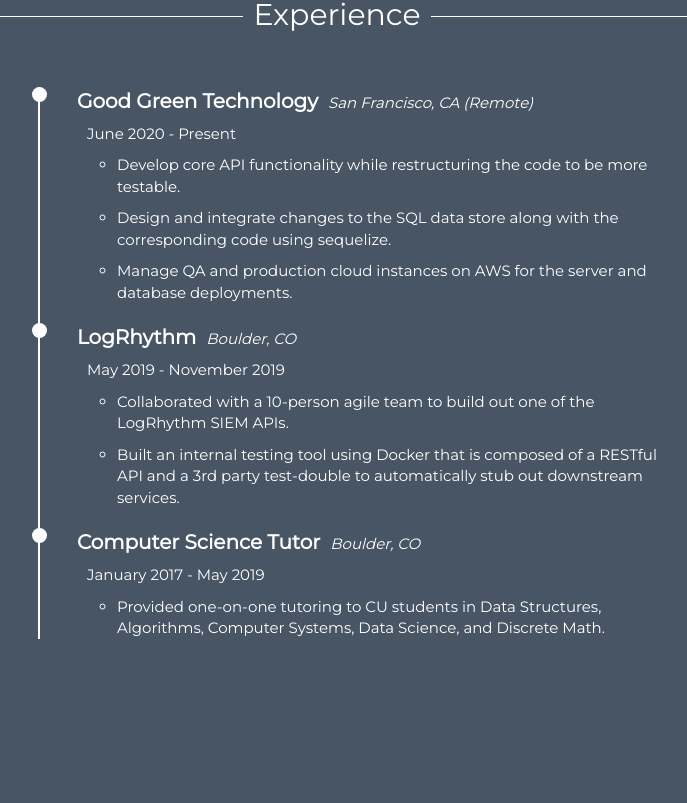
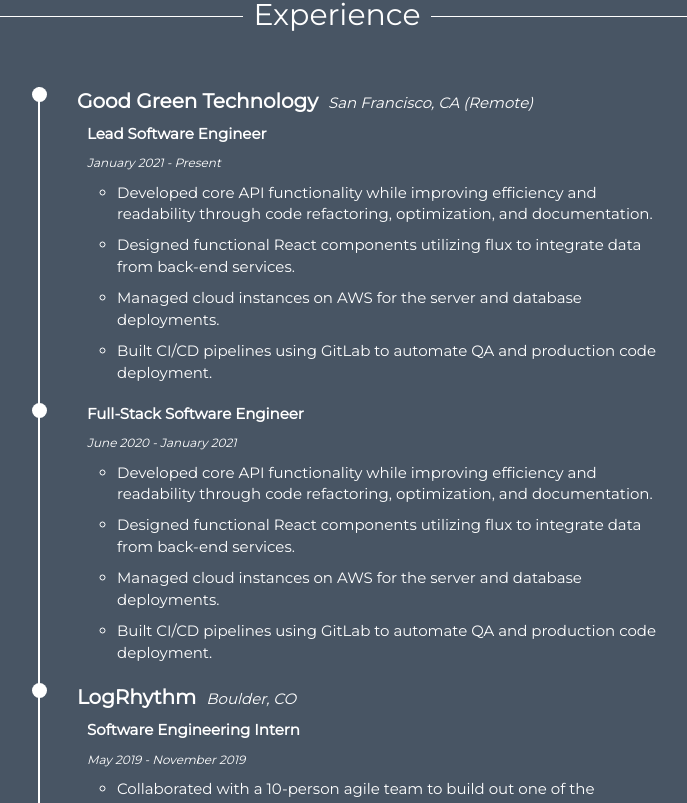
Before and after one commit to mabthew/personal-website, a React (Create React App) app: page / in a window 1280 px wide. Shown: the part 1437-2240 px from the top of the page, without its empty margins (303-990 px from the left). Built offline with nearby package versions, Linux system fonts and the light colour scheme.

Commit message:
updated experience

```diff
--- a/src/components/Experience/Experience.css
+++ b/src/components/Experience/Experience.css
@@ -61,9 +61,17 @@
     font-style: italic;
 }
 
+.company-position {
+    margin-left: 10px;
+    margin-bottom: 10px;
+    font-weight: bold;
+}
+
 .company-dates {
     margin-left: 10px;
     margin-bottom: 10px;
+    font-style: italic;
+    font-size: 12px;
 }
 
 .company-description li {
--- a/src/components/Experience/Experience.js
+++ b/src/components/Experience/Experience.js
@@ -11,20 +11,34 @@
                     <li>
                         <div className="company-name">Good Green Technology</div>
                         <div className="company-location">San Francisco, CA (Remote)</div>
-                        <div className="company-dates">June 2020 - Present</div>
+                        <div className="company-position">Lead Software Engineer</div>
+                        <div className="company-dates">January 2021 - Present</div>
                         <ul className="company-description">
-                            <li>Develop core API functionality while restructuring the code to be more testable.</li>
-                            <li>Design and integrate changes to the SQL data store along with the corresponding code using sequelize.</li>
-                            <li>Manage QA and production cloud instances on AWS for the server and database deployments.</li>
+                            <li>Developed core API functionality while improving efficiency and readability through code refactoring, optimization, and documentation.</li>
+                            <li>Designed functional React components utilizing flux to integrate data from back-end services.</li>
+                            <li>Managed cloud instances on AWS for the server and database deployments.</li>
+                            <li>Built CI/CD pipelines using GitLab to automate QA and production code deployment.</li>
+                        </ul>
+                    </li>
+                    <li>
+                        <div className="company-position">Full-Stack Software Engineer</div>
+                        <div className="company-dates">June 2020 - January 2021</div>
+                        <ul className="company-description">
+                            <li>Developed core API functionality while improving efficiency and readability through code refactoring, optimization, and documentation.</li>
+                            <li>Designed functional React components utilizing flux to integrate data from back-end services.</li>
+                            <li>Managed cloud instances on AWS for the server and database deployments.</li>
+                            <li>Built CI/CD pipelines using GitLab to automate QA and production code deployment.</li>
                         </ul>
                     </li>
                     <li>
                         <div className="company-name">LogRhythm</div>
                         <div className="company-location">Boulder, CO</div>
+                        <div className="company-position">Software Engineering Intern</div>
                         <div className="company-dates">May 2019 - November 2019</div>
                         <ul className="company-description">
                             <li>Collaborated with a 10-person agile team to build out one of the LogRhythm SIEM APIs.   </li>
-                            <li>Built an internal testing tool using Docker that is composed of a RESTful API and a 3rd party test-double to automatically stub out downstream services.</li>
+                            <li>Programmed in Golang developing endpoints that enable security analysts to view and organize information on suspicious network events across many machines.</li>
+                            <li>Built an internal testing tool using Docker that is composed of a RESTful API and a test-double to automatically mock downstream services.</li>
                         </ul>
                     </li>
                     <li>
```
